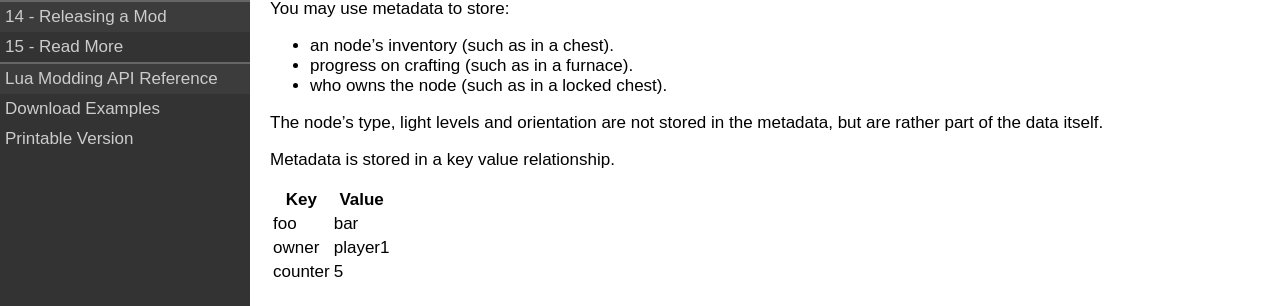
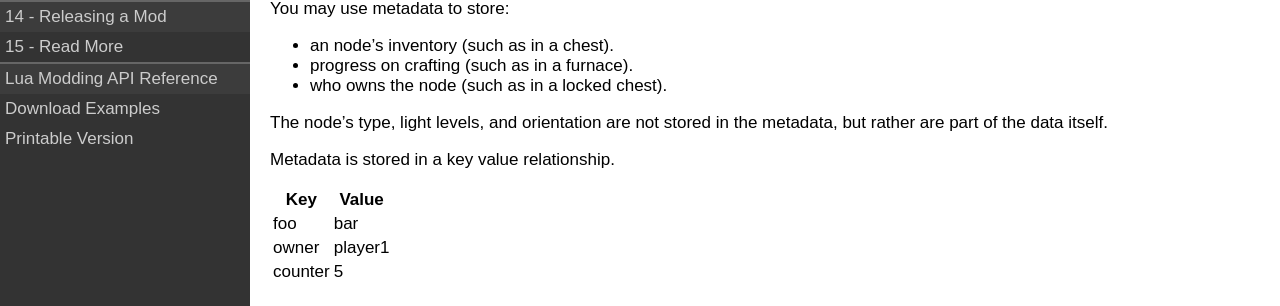
Before and after one commit to rubenwardy/minetest_modding_book, a Jekyll site: the page built from chapters/node_metadata.md, in a window 1280 px wide and 900 px high. Shown: the part 428-734 px from the top of the window. Built offline with Jekyll 4.4.1, drawn with Linux system fonts in a browser that asks for light colours; nearby versions of some CDN libraries.

Commit message:
fixed typos

```diff
--- a/chapters/node_metadata.md
+++ b/chapters/node_metadata.md
@@ -26,8 +26,8 @@ You may use metadata to store:
 * progress on crafting (such as in a furnace).
 * who owns the node (such as in a locked chest).
 
-The node's type, light levels
-and orientation are not stored in the metadata, but are rather part
+The node's type, light levels,
+and orientation are not stored in the metadata, but rather are part
 of the data itself.
 
 Metadata is stored in a key value relationship.
```
